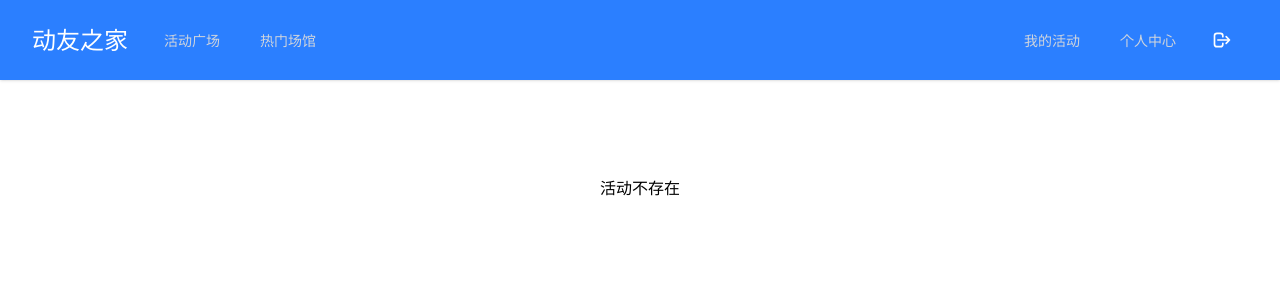
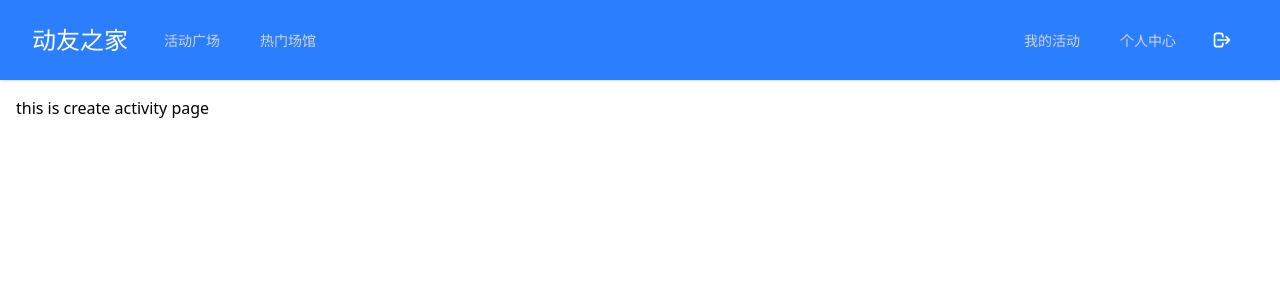
Before and after one commit to yule184/2025Web, a React (Vite) app in the folder sportsfamily/: page /activity/create in a window 1280 px wide. Shown: the top 300 px of the page. Built offline with nearby package versions, Linux system fonts and the light colour scheme; no server answers.

Commit message:
feat:build create-activity page router

```diff
--- a/sportsfamily/src/activity/activitylist.jsx
+++ b/sportsfamily/src/activity/activitylist.jsx
@@ -1,10 +1,9 @@
 import React from 'react';
-import { Link } from 'react-router-dom';
+import {Link, useNavigate} from 'react-router-dom';
 import dayjs from 'dayjs'; // 用于日期格式化
 import ActivityCard from '../components/activitycard.jsx'
 import {useState,useEffect} from "react";
 import toast from "react-hot-toast";
-
 
 
 function Activitylist(){
@@ -13,6 +12,8 @@ function Activitylist(){
     const [loading, setLoading] = useState(true);
     const [searchKeyword, setSearchKeyword] = useState('');
     const [isSearching, setIsSearching] = useState(false);
+
+    const navigate = useNavigate();
 
     // 获取活动列表（带搜索功能）
     const fetchActivities = async (keyword = '') => {
@@ -75,7 +76,7 @@ function Activitylist(){
                     <div className="mb-4">
                         <h1 className="text-2xl font-bold text-gray-900">活动广场</h1>
                         <button
-                            onClick={() => { /* 预留点击逻辑 */ }}
+                            onClick={() => { navigate('/activity/create') }}
                             className="text-sm text-gray-600 hover:text-blue-600 hover:underline mt-1"
                         >
                             发布活动
--- /dev/null
+++ b/sportsfamily/src/activity/createactivity.jsx
@@ -0,0 +1,7 @@
+function CreateActivity(){
+    return(
+        <h1>this is create activity page</h1>
+    )
+}
+
+export default CreateActivity;
--- a/sportsfamily/src/route/router.jsx
+++ b/sportsfamily/src/route/router.jsx
@@ -10,6 +10,7 @@ import StadiumDetail from "../stadium/stadiumdetail.jsx";
 import ActivityDetail from "../activity/activitydetail.jsx";
 import MyActivity from "../activity/myactivity.jsx";
 import CreateStadium from "../stadium/createstadium.jsx";
+import CreateActivity from "../activity/createactivity.jsx";
 
 export const router = createBrowserRouter([
     {
@@ -49,6 +50,9 @@ export const router = createBrowserRouter([
             },{
                 path:'/myactivity',
                 element: <MyActivity />
+            },{
+                path:'/activity/create',
+                element: <CreateActivity />
             }
         ]
     }
```
